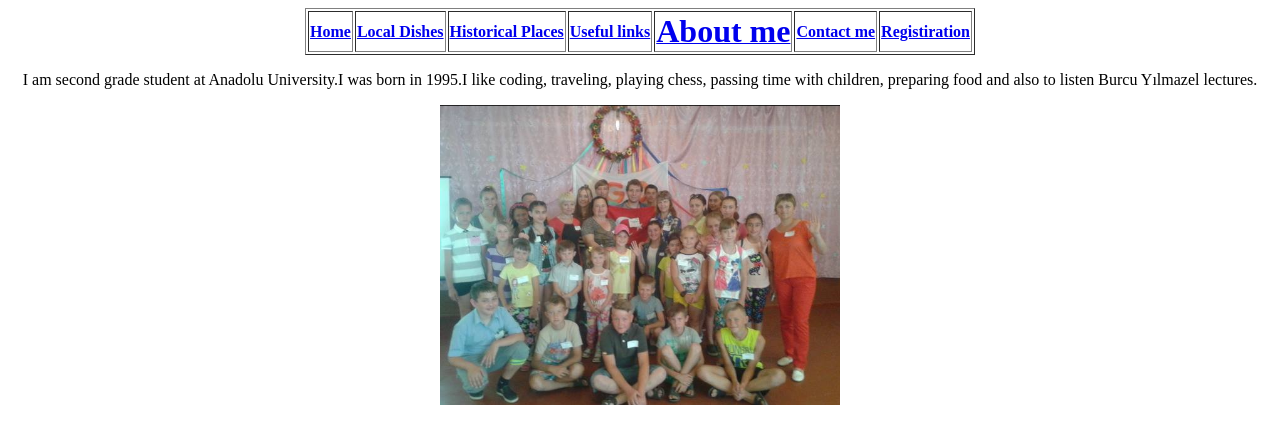
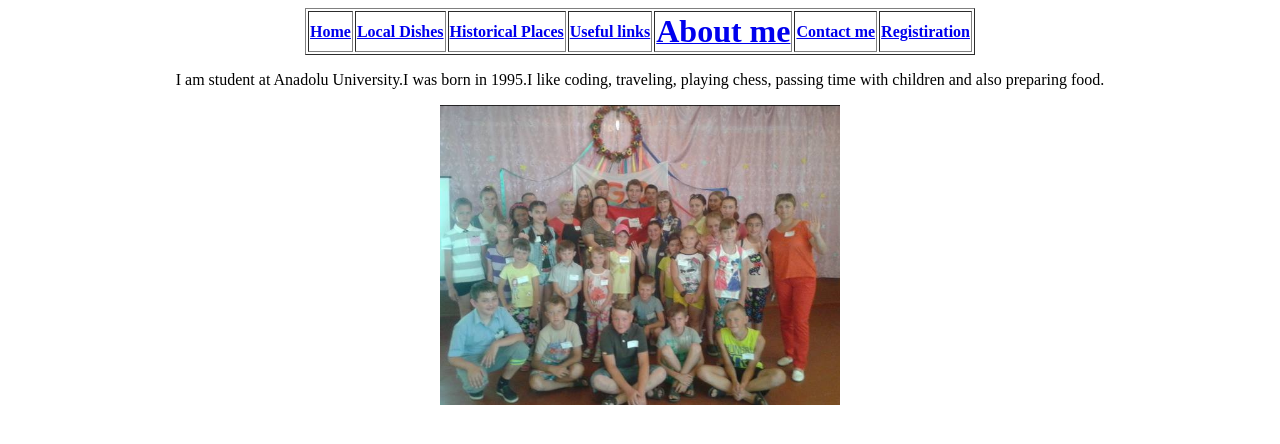
Before and after one commit to tolga0/internet_project1, a plain HTML site: page aboutme.html in a window 1280 px wide. Drawn offline with Linux system fonts and the light colour scheme.

Commit message:
Update aboutme.html

```diff
--- a/aboutme.html
+++ b/aboutme.html
@@ -15,7 +15,7 @@
 <th><a href="contactme.html">Contact me</a></th>
 <th><a href="registiration.html">Registiration</a></th>
 </table></tr>
-  <section><p>I am second grade student at Anadolu University.I was born in 1995.I like coding, traveling, playing chess, passing time with children, preparing food and also to listen Burcu Yılmazel lectures.<section><p>
+  <section><p>I am student at Anadolu University.I was born in 1995.I like coding, traveling, playing chess, passing time with children and also preparing food. <section><p>
   <img src="1.png" alt="" width="400" height="300">
 </body>
    </html>
```
